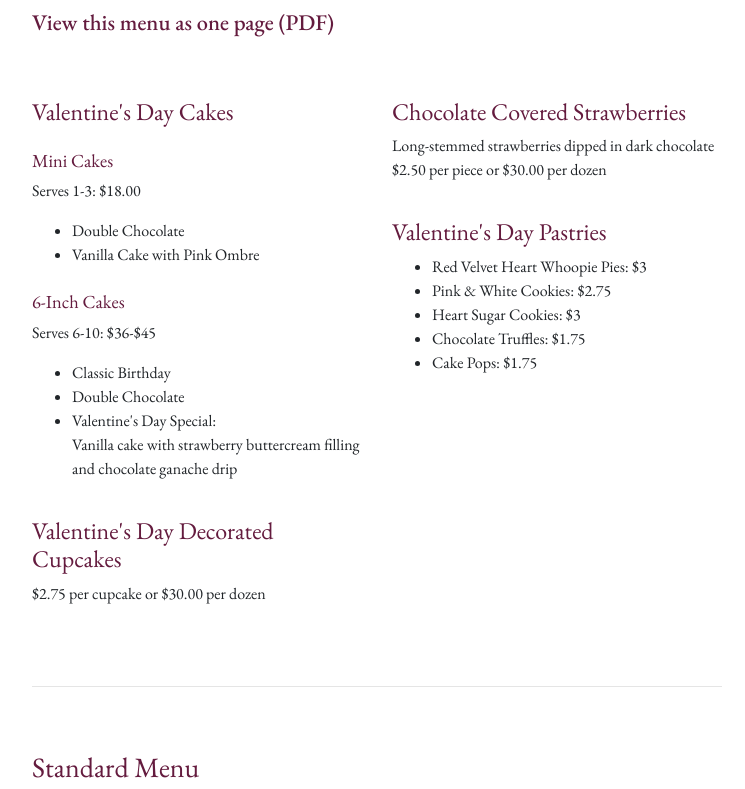
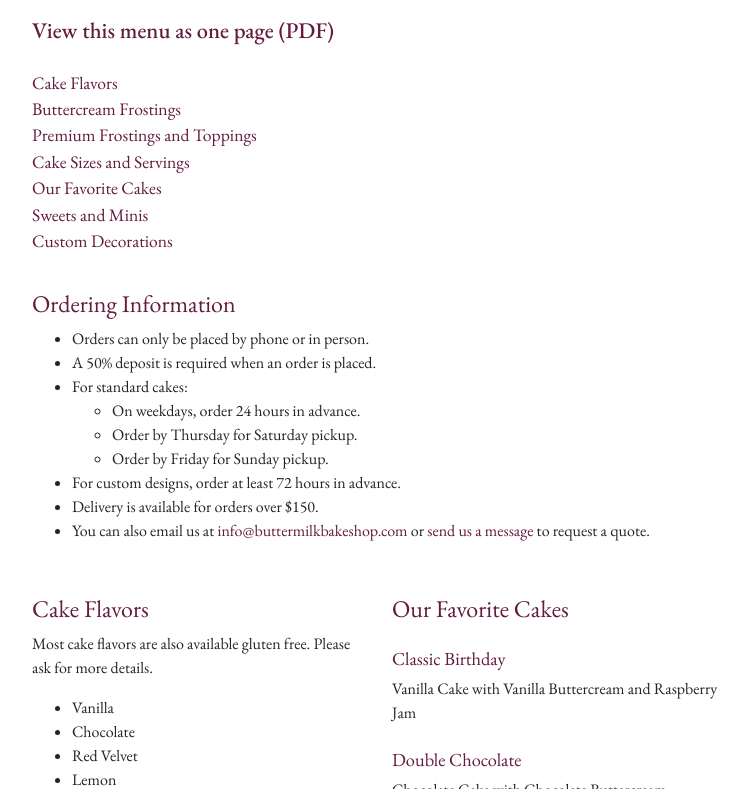
Before and after one commit to buttermilkweb/buttermilkweb.github.io, a plain HTML site: page menu.html in a window 1280 px wide. Shown: the part 304-1093 px from the top of the page, without its empty margins (263-1008 px from the left). Drawn offline with nearby package versions, Linux system fonts and the light colour scheme.

Commit message:
removed vday menus

```diff
--- a/menu.html
+++ b/menu.html
@@ -56,60 +56,8 @@
 
       <div>
         <a href="index.html"><img class="logo" src="assets/images/logos/Buttermilk_Bakeshop_Logo.gif"></a>
-        <h1>Valentine's Day Menu</h1>
-        <p class="menu-pdf-link"><a href="assets/menus/valentines_day_menu.pdf" target="_blank">View this menu as one page (PDF)</a></p>
 
-        <div class="row">
-
-          <div class="col-sm-6">
-            <h3>Valentine's Day Cakes</h3>
-            <h4>Mini Cakes</h4>
-            <p>Serves 1-3: $18.00</p>
-            <ul>
-              <li>Double Chocolate</li>
-              <li>Vanilla Cake with Pink Ombre</li>
-            </ul>
-            <h4>6-Inch Cakes</h4>
-            <p>Serves 6-10: $36-$45</p>
-            <ul>
-              <li>Classic Birthday</li>
-              <li>Double Chocolate</li>
-              <li>Valentine's Day Special:<br>
-              Vanilla cake with strawberry buttercream filling and chocolate ganache drip
-              </li>
-            </ul>
-
-            <h3>Valentine's Day Decorated Cupcakes</h3>
-            <p>$2.75 per cupcake or $30.00 per dozen</p>
-
-          </div>
-
-          <div class="col-sm-6">
-            <h3>Chocolate Covered Strawberries</h3>
-            <p>Long-stemmed strawberries dipped in dark chocolate
-              <br>
-              $2.50 per piece or $30.00 per dozen
-            </p>
-
-            <h3>Valentine's Day Pastries</h3>
-            <ul>
-              <li>Red Velvet Heart Whoopie
-                  Pies: $3</li>
-              <li>Pink & White Cookies: $2.75</li>
-              <li>Heart Sugar Cookies: $3</li>
-              <li>Chocolate Truffles: $1.75</li>
-              <li>Cake Pops: $1.75</li>
-            </ul>
-          </div>
-        </div>
-
-        <br>
-        <br>
-        <hr>
-        <br>
-        <br>
-
-        <h1>Standard Menu</h1>
+        <h1>Menu</h1>
         <div class="row">
 
             <div class="col-sm-12">
```
Also changed, not shown: 1 other file.
